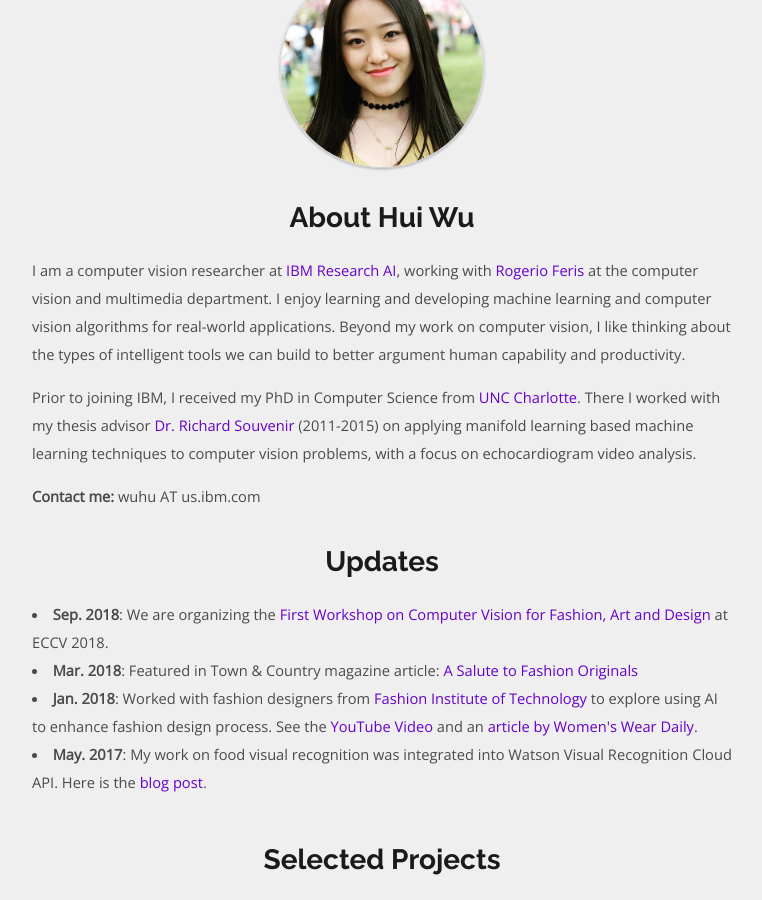
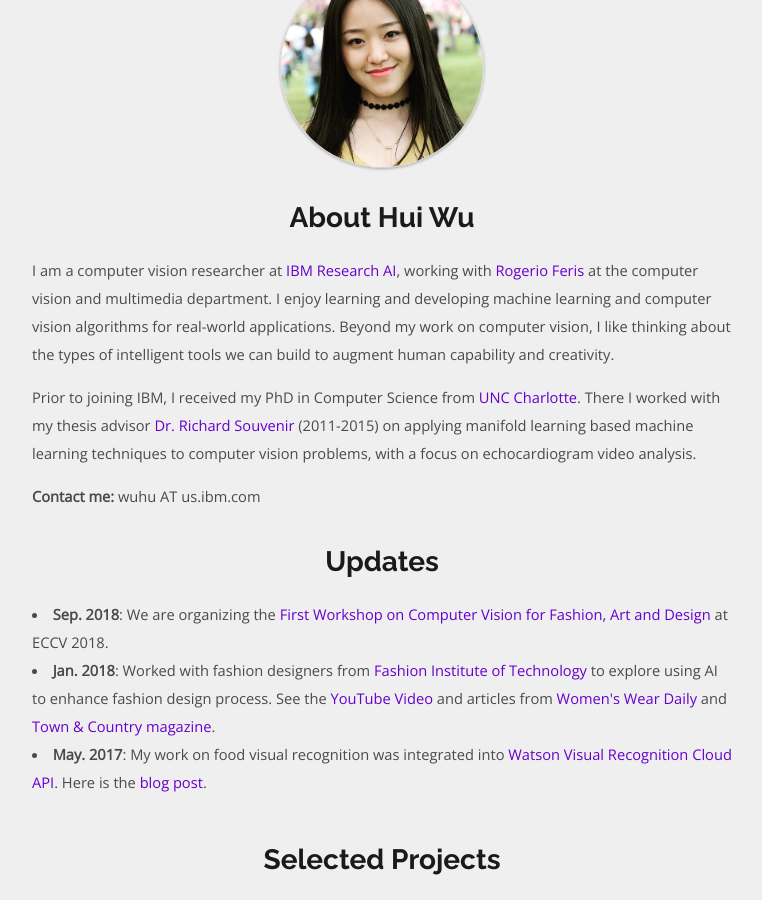
Before and after one commit to spacew/spacew.github.io, a Jekyll site: the page built from index.html, in a window 1280 px wide and 900 px high, scrolled down 345 px. Shown: the whole window, without its empty margins (258-1020 px from the left). Built offline with Jekyll 4.4.1, drawn with Linux system fonts in a browser that asks for light colours; the list of posts is cut into pages by our own code.

Commit message:
Update index.html

```diff
--- a/index.html
+++ b/index.html
@@ -13,8 +13,8 @@
             with <a href=http://rogerioferis.com/>Rogerio Feris</a> at the computer vision and multimedia department.
             I enjoy learning and developing machine learning and computer vision algorithms
             for real-world applications. Beyond my work on computer vision,
-            I like thinking about the types of intelligent tools we can build to better argument human
-            capability and productivity.
+            I like thinking about the types of intelligent tools we can build to augment human
+            capability and creativity.
 </p>
 
         <p>Prior to joining IBM, I received my PhD in Computer Science from <a href=https://www.uncc.edu/>UNC Charlotte</a>.
@@ -34,13 +34,15 @@
               <b>Sep. 2018</b>: We are organizing the <a href=https://sites.google.com/view/eccvfashion/>First Workshop on Computer Vision for Fashion, Art and Design</a> at ECCV 2018.
           </li>
           <li>
-              <b>Mar. 2018</b>: Featured in Town & Country magazine article: <a href=https://www.townandcountrymag.com/leisure/arts-and-culture/a15925909/technology-the-future-of-art-good-taste/>A Salute to Fashion Originals</a>
+              <b>Jan. 2018</b>: Worked with fashion designers from <a href=http://www.fitnyc.edu/index.php>Fashion Institute of Technology</a> to explore using AI to enhance fashion design process.
+              See the <a href=https://www.youtube.com/watch?v=tO94dIKJ6TQ&t=1s>YouTube Video</a> and articles from
+              <a href=http://wwd.com/business-news/business-features/f-i-t-ibm-and-tommy-hilfiger-get-into-ai-for-fashion-11095819/>Women's Wear Daily</a>
+            and <a href=https://www.townandcountrymag.com/leisure/arts-and-culture/a15925909/technology-the-future-of-art-good-taste/>Town & Country magazine</a>.
           </li>
           <li>
-              <b>Jan. 2018</b>: Worked with fashion designers from <a href=http://www.fitnyc.edu/index.php>Fashion Institute of Technology</a> to explore using AI to enhance fashion design process. See the <a href=https://www.youtube.com/watch?v=tO94dIKJ6TQ&t=1s>YouTube Video</a> and an <a href=http://wwd.com/business-news/business-features/f-i-t-ibm-and-tommy-hilfiger-get-into-ai-for-fashion-11095819/>article by Women's Wear Daily</a>.
-          </li>
-          <li>
-              <b>May. 2017</b>: My work on food visual recognition was integrated into Watson Visual Recognition Cloud API. Here is the <a href=https://www.ibm.com/blogs/research/2017/05/training-watson-see-whats-plate/>blog post</a>.
+              <b>May. 2017</b>: My work on food visual recognition was integrated into
+              <a href=https://www.ibm.com/watson/services/visual-recognition/>Watson Visual Recognition Cloud API</a>.
+              Here is the <a href=https://www.ibm.com/blogs/research/2017/05/training-watson-see-whats-plate/>blog post</a>.
           </li>
         </ul>
     </article>
```
